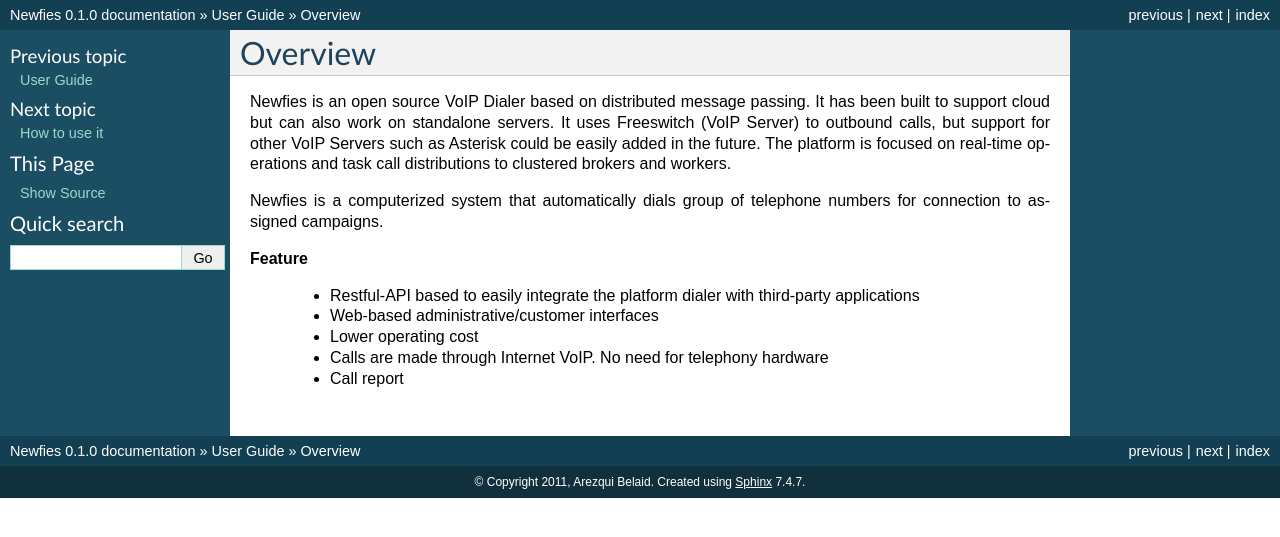
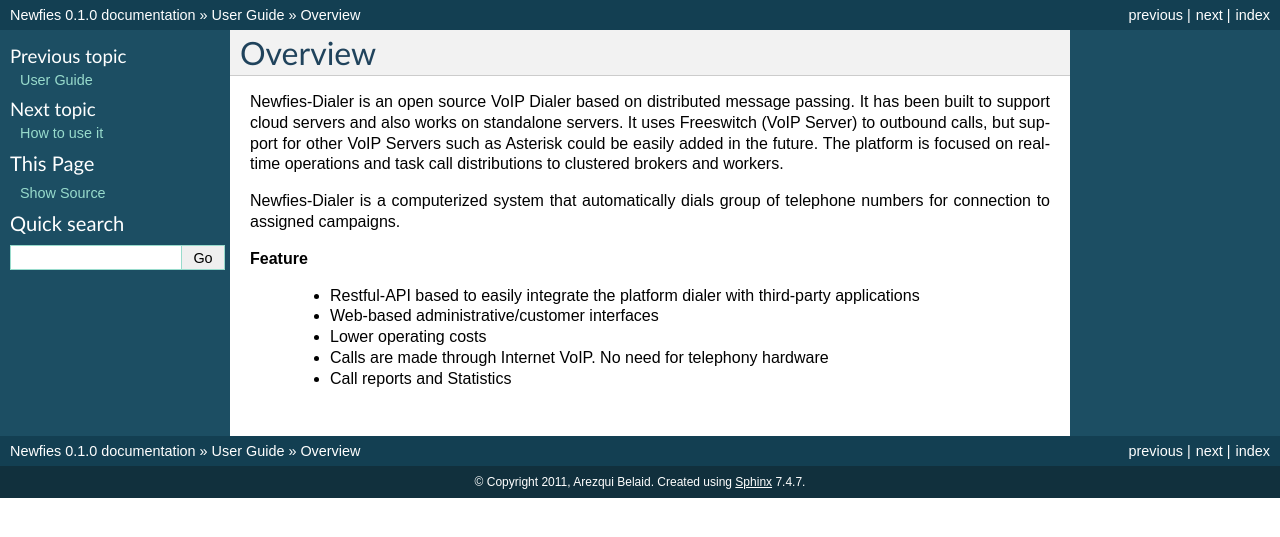
Before and after one commit to newfies-dialer/newfies-dialer, a Sphinx documentation site: the page built from docs/source/user-guide-doc/overview.rst, in a window 1280 px wide. Shown: the top 537 px of the page. Built offline with Sphinx 7.4.7, drawn with Linux system fonts in a browser that asks for light colours.

Commit message:
Readability

```diff
--- a/docs/source/user-guide-doc/overview.rst
+++ b/docs/source/user-guide-doc/overview.rst
@@ -4,20 +4,20 @@
 Overview
 ========
 
-Newfies is an open source VoIP Dialer based on distributed message passing.
-It has been built to support cloud but can also work on standalone servers.
+Newfies-Dialer is an open source VoIP Dialer based on distributed message passing.
+It has been built to support cloud servers and also works on standalone servers.
 It uses Freeswitch (VoIP Server) to outbound calls, but support for other VoIP
 Servers such as Asterisk could be easily added in the future. The platform is
 focused on real-time operations and task call distributions to clustered
 brokers and workers.
 
-Newfies is a computerized system that automatically dials group
+Newfies-Dialer is a computerized system that automatically dials group
 of telephone numbers for connection to assigned campaigns.
 
 **Feature**
 
     * Restful-API based to easily integrate the platform dialer with third-party applications
     * Web-based administrative/customer interfaces
-    * Lower operating cost
+    * Lower operating costs
     * Calls are made through Internet VoIP. No need for telephony hardware
-    * Call report
+    * Call reports and Statistics
```
